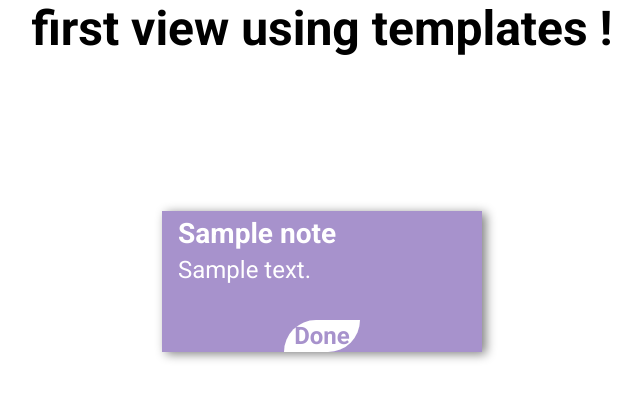
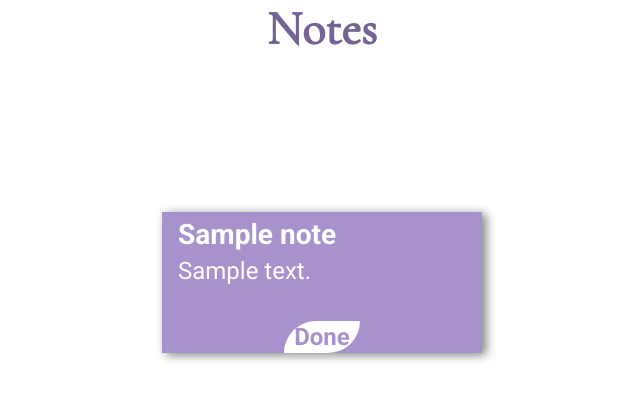
Before and after one commit to ralsei38/note, a Django app: page /note/ in a window 1280 px wide. Shown: the top 401 px of the page, without its empty margins (318-959 px from the left). Run offline with Django 3.2, Linux system fonts and the light colour scheme; tables that the repository leaves empty hold one stand-in row (values such as "Sample post").

Commit message:
minor changes

```diff
--- a/note_project/note_app/static/note_app/style.css
+++ b/note_project/note_app/static/note_app/style.css
@@ -8,7 +8,9 @@ body > h1
 {
     text-align: center;
     font-family: 'Roboto';
+    font-family: 'Cormorant Garamond', serif;
     margin-bottom: 10%;
+    color: #746394;
 }
 
 body
--- a/note_project/note_app/templates/form.html
+++ b/note_project/note_app/templates/form.html
@@ -5,6 +5,10 @@
     <meta http-equiv="X-UA-Compatible" content="IE=edge">
     <meta name="viewport" content="width=device-width, initial-scale=1.0">
     <link rel="stylesheet" type="text/css" href="{% static 'note_app/form.css' %}">
+    <link rel="preconnect" href="https://fonts.googleapis.com">
+    <link rel="preconnect" href="https://fonts.gstatic.com" crossorigin>
+
+    <link href="https://fonts.googleapis.com/css2?family=Cormorant+Garamond&family=Roboto:wght@400;700&display=swap" rel="stylesheet">
     <title>insert</title>
 </head>
 <body>
--- a/note_project/note_app/templates/index.html
+++ b/note_project/note_app/templates/index.html
@@ -9,10 +9,11 @@
         <link rel="preconnect" href="https://fonts.googleapis.com">
         <link rel="preconnect" href="https://fonts.gstatic.com" crossorigin>
         <link href="https://fonts.googleapis.com/css2?family=Roboto:wght@400;700&display=swap" rel="stylesheet">
+         <link href="https://fonts.googleapis.com/css2?family=Cormorant+Garamond&family=Roboto:wght@400;700&display=swap" rel="stylesheet">
     <title>home</title>
 </head>
 <body>
-    <h1>first view using templates !</h1>
+    <h1>Notes</h1>
     <section>
 
         {% for  note in  notes%}
```
